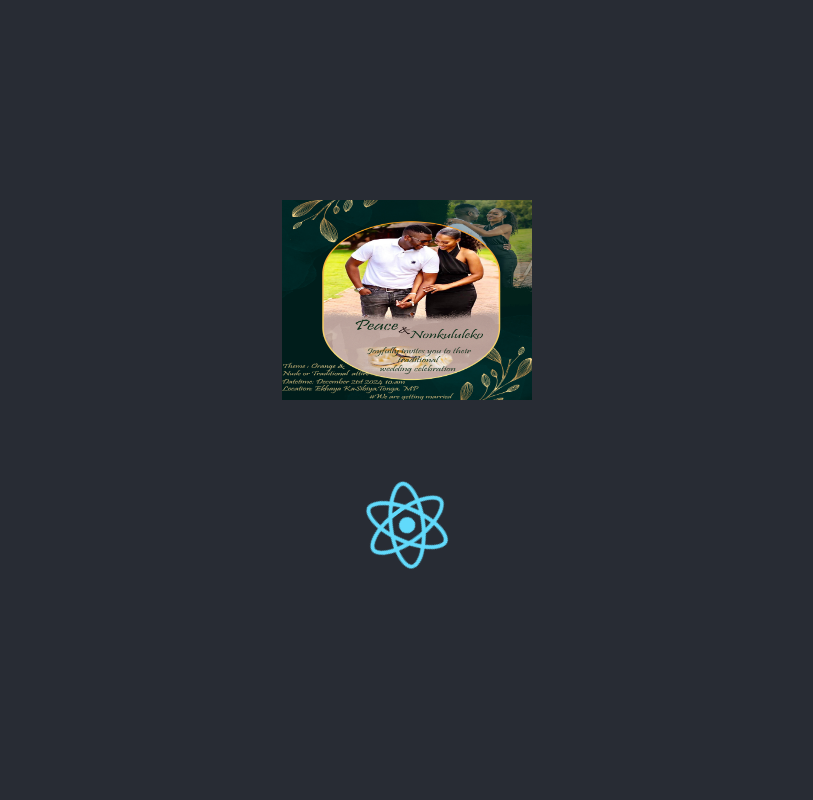
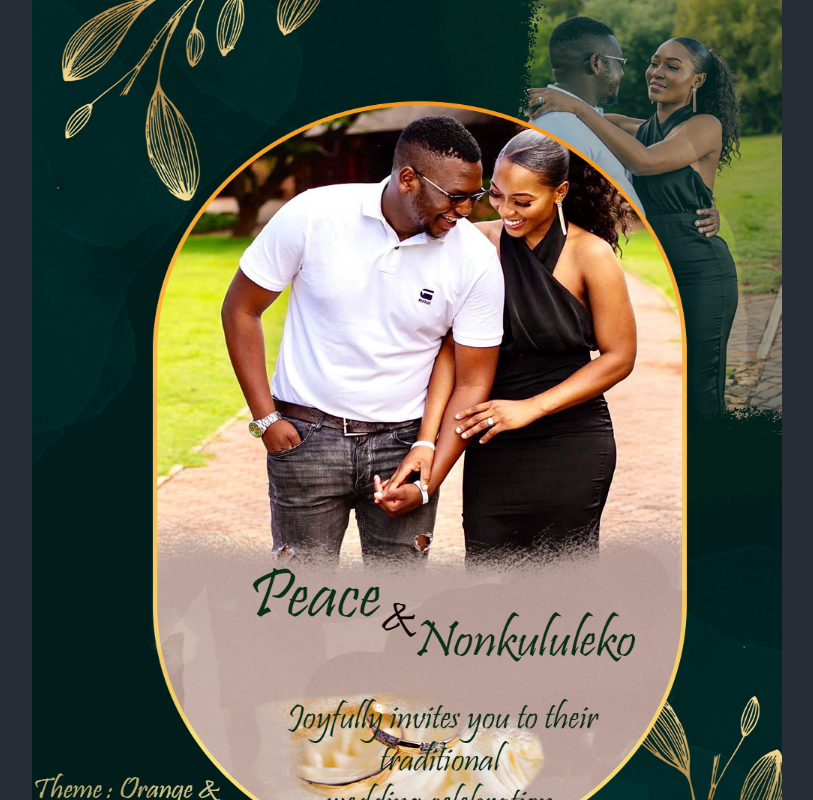
Before and after one commit to peacematha/PeaceMatha_SofTech, a React (Create React App) app: page / in a window 1280 px wide. Shown: the top 800 px of the page, without its empty margins (233-1046 px from the left). Built offline with nearby package versions, Linux system fonts and the light colour scheme.

Commit message:
Update App.js

```diff
--- a/src/App.js
+++ b/src/App.js
@@ -6,9 +6,8 @@ function App() {
     <div className="App">
       <header className="App-header">
 
-        <img style={{ width: 250, height: 200 ,paddingBottom:50}} src={require('./images/Lobola_Invitation.jpg')} alt="React Logo" />
-        <img style={{ width: 150, height: 150, paddingup:50 }} src={logo} className="App-logo" alt="logo" />
-
+        <img style={{ width: 750, height: 950 ,paddingBottom:50}} src={require('./images/Lobola_Invitation.jpg')} alt="logo" />
+        <img style={{ width: 10, height: 10, paddingup:50 }} src={logo} className="App-logo" alt="logo" />
       </header>
     </div>
 
```
